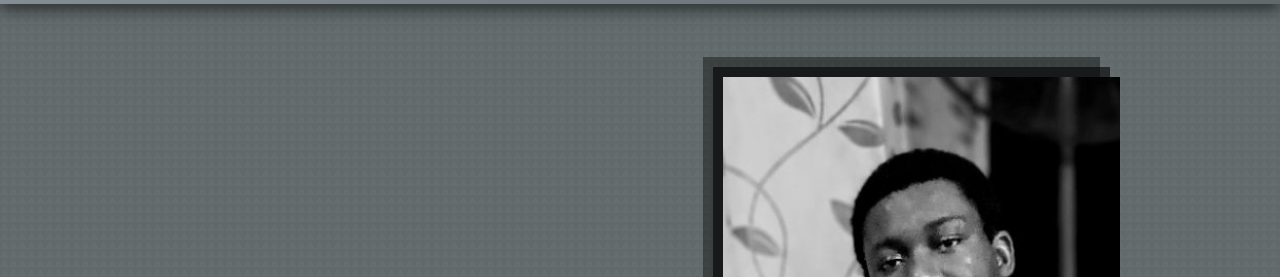
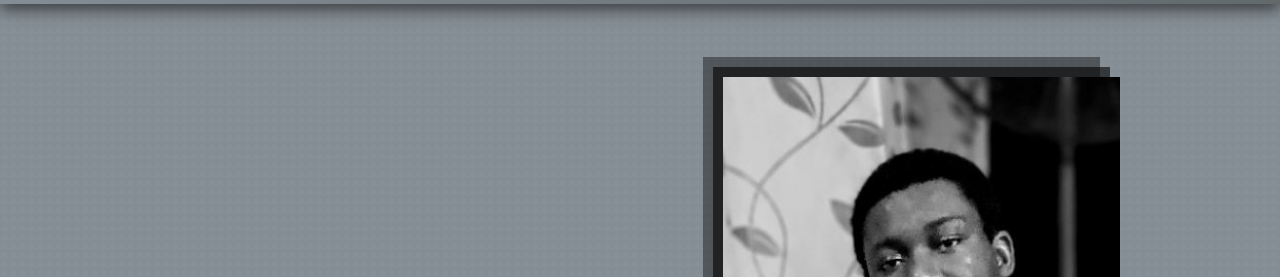
Before and after one commit to idiakeg/portfolio, a plain HTML site: page index.html in a window 1280 px wide. Shown: the part 66-343 px from the top of the page. Drawn offline with nearby package versions, Linux system fonts and the light colour scheme.

Commit message:
Made a custom scroll bar

```diff
--- a/style.css
+++ b/style.css
@@ -1,6 +1,7 @@
 :root {
 	--primary-color: aquamarine;
 	--background-color: #5d5d5d;
+
 	--bg-background: linear-gradient(
 		90deg,
 		hsla(208, 7%, 55%, 1) 0%,
@@ -12,6 +13,25 @@ html {
 	font-size: 62.5%;
 	scroll-behavior: smooth;
 	scroll-padding-top: 7rem;
+}
+
+html::-webkit-scrollbar {
+	width: 0.8vw;
+}
+
+html::-webkit-scrollbar-track {
+	background: transparent;
+	border-radius: 10px;
+}
+
+html::-webkit-scrollbar-thumb {
+	border-radius: 10px;
+	background: #ccc;
+	transform: 0.4s ease-in-out;
+}
+
+html::-webkit-scrollbar-thumb:hover {
+	background: #bcbcbc;
 }
 
 *,
@@ -28,7 +48,7 @@ body {
 	margin: 0;
 	min-height: 100vh;
 	/* background: var(--bg-background); */
-	background-color: hsla(191, 5%, 40%, 1);
+	background-color: hsla(208, 7%, 55%, 1);
 	background-image: url("./assets/bg_texture.png");
 }
 
```
